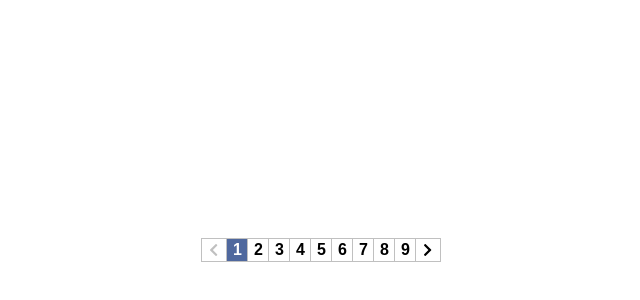
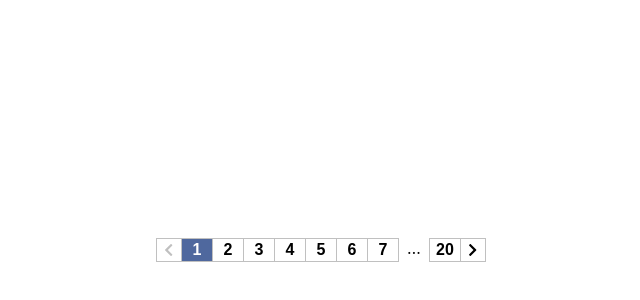
Before and after one commit to forresttanaka/multi-page-pagination, a React (Create React App) app: page / in a window 1280 px wide. Shown: the part 150-450 px from the top of the page, without its empty margins (319-959 px from the left). Built offline with nearby package versions, Linux system fonts and the light colour scheme.

Commit message:
Update arrows

```diff
--- a/src/App.js
+++ b/src/App.js
@@ -6,7 +6,7 @@ import './pager.scss';
 
 const App = () => {
     const [page, setPage] = React.useState(1);
-    const total = 9;
+    const total = 20;
 
     const handlePagerClick = (requestedPage) => {
         setPage(requestedPage);
--- a/src/multi-pagination.js
+++ b/src/multi-pagination.js
@@ -7,8 +7,8 @@ import _ from 'underscore';
  * Left-pointing chevron to go back one page.
  */
 const ChevronLeft = () => (
-    <svg version="1.1" xmlns="http://www.w3.org/2000/svg" viewBox="0 0 265 436.7">
-        <path d="M7,201.4L201.4,7c9.4-9.4,24.6-9.4,33.9,0L258,29.7c9.4,9.4,9.4,24.5,0,33.9L104,218.3l154,154.8c9.3,9.4,9.3,24.5,0,33.9 l-22.7,22.7c-9.4,9.4-24.6,9.4-33.9,0L7,235.3C-2.3,225.9-2.3,210.7,7,201.4z" />
+    <svg version="1.1" xmlns="http://www.w3.org/2000/svg" width="7.359" height="12" viewBox="0 0 7.281 12">
+        <path d="M0.192,5.534l5.341-5.341c0.258-0.258,0.676-0.258,0.931,0l0.624,0.624c0.258,0.258,0.258,0.673,0,0.931l-4.231,4.25 l4.231,4.253c0.255,0.258,0.255,0.673,0,0.931l-0.624,0.624c-0.258,0.258-0.676,0.258-0.931,0L0.192,6.466 C-0.064,6.207-0.064,5.79,0.192,5.534z" />
     </svg>
 );
 
@@ -17,8 +17,8 @@ const ChevronLeft = () => (
  * Right-pointing chevron to go forward one page.
  */
 const ChevronRight = () => (
-    <svg version="1.1" xmlns="http://www.w3.org/2000/svg" viewBox="0 0 265 436.7">
-        <path d="M258,235.3L63.6,429.7c-9.4,9.4-24.6,9.4-33.9,0L7,407c-9.4-9.4-9.4-24.5,0-33.9l154-154.7L7,63.6c-9.3-9.4-9.3-24.5,0-33.9 L29.7,7c9.4-9.4,24.6-9.4,33.9,0L258,201.4C267.4,210.7,267.4,225.9,258,235.3z" />
+    <svg version="1.1" xmlns="http://www.w3.org/2000/svg" width="7.359" height="12" viewBox="0 0 7.359 12">
+        <path d="M7.165,6.466l-5.341,5.341c-0.258,0.258-0.676,0.258-0.931,0L0.27,11.183c-0.258-0.258-0.258-0.673,0-0.931L4.5,6.001 L0.27,1.749c-0.255-0.258-0.255-0.673,0-0.931l0.624-0.624c0.258-0.258,0.676-0.258,0.931,0l5.341,5.341 C7.423,5.79,7.423,6.207,7.165,6.466z" />
     </svg>
 );
 
--- a/src/pager.scss
+++ b/src/pager.scss
@@ -27,6 +27,7 @@ $pager-arrow-width: 24px;
                 text-align: center;
 
                 button {
+                    display: block;
                     width: 100%;
                     height: 100%;
                     line-height: 1rem;
```
